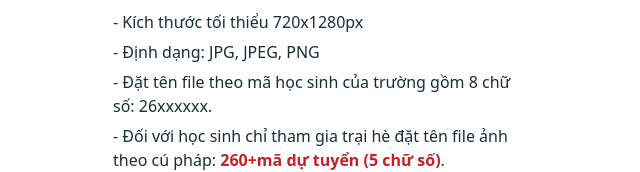
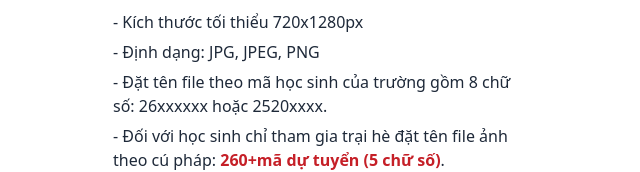
Before and after one commit to tuan303/dkfaceid, a React (Vite) app: page / in a window 1280 px wide. Shown: the part 875-1047 px from the top of the page, without its empty margins (319-959 px from the left). Built offline with nearby package versions, Linux system fonts and the light colour scheme.

Commit message:
feat: add support for 2520xxxx file naming format
Update validation regex and UI instructions to allow filenames starting with 2520xxxx in addition to the existing 26xxxxxx format.

```diff
--- a/src/App.tsx
+++ b/src/App.tsx
@@ -25,7 +25,7 @@ export default function App() {
       }
 
       const fileNameWithoutExt = fileName.substring(0, fileName.lastIndexOf('.'));
-      if (!/^26\d{6}$/.test(fileNameWithoutExt)) {
+      if (!/^(26\d{6}|2520\d{4})$/.test(fileNameWithoutExt)) {
         setUploadStatus({ type: 'error', message: 'Tên file không đúng quy định' });
         return;
       }
@@ -200,7 +200,7 @@ export default function App() {
         <div className="text-gray-800 text-[16px] space-y-1.5 mb-8 font-medium">
           <p>- Kích thước tối thiểu 720x1280px</p>
           <p>- Định dạng: JPG, JPEG, PNG</p>
-          <p>- Đặt tên file theo mã học sinh của trường gồm 8 chữ số: 26xxxxxx.</p>
+          <p>- Đặt tên file theo mã học sinh của trường gồm 8 chữ số: 26xxxxxx hoặc 2520xxxx.</p>
           <p>- Đối với học sinh chỉ tham gia trại hè đặt tên file ảnh theo cú pháp: <span className="text-[#c51f27] font-bold">260+mã dự tuyển (5 chữ số)</span>.</p>
         </div>
 
```
